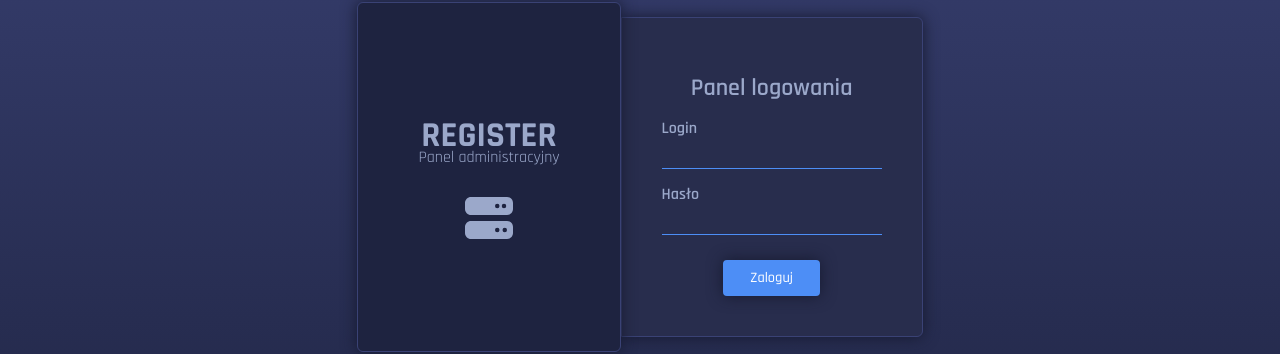
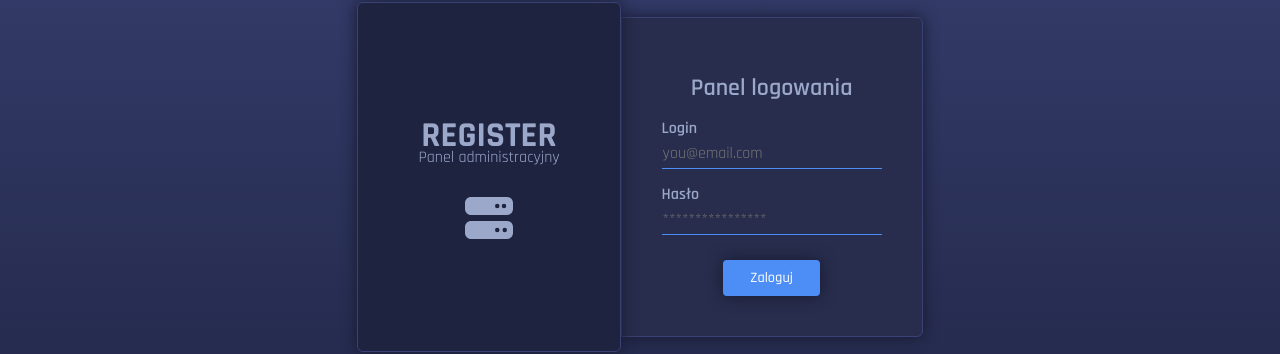
Before and after one commit to Maciej86/register-frontend, a React (Create React App) app: page / in a window 1280 px wide. Shown: the part 223-577 px from the top of the page. Built offline with nearby package versions, Linux system fonts and the light colour scheme.

Commit message:
changed input

```diff
--- a/src/core/css/theme.js
+++ b/src/core/css/theme.js
@@ -9,7 +9,7 @@ export const color = {
   warning: "rgb(238, 187, 81)",
   warning_dark: "rgb(197, 156, 68)",
   danger: "rgb(226, 87, 88)",
-  danger_dark: "rgb(189, 73, 73)",
+  danger_dark: "rgb(141, 56, 56)",
   white: "rgb(255,255,255)",
   light: "rgb(155, 168, 202)",
   dark: "rgb(22, 26, 48)",
--- a/src/features/Login/index.js
+++ b/src/features/Login/index.js
@@ -57,7 +57,9 @@ export const PanelLogin = () => {
                   type="text"
                   ref={refLoginUser}
                   id="login"
-                  maxLength={15}
+                  maxLength={20}
+                  placeholder="you@email.com"
+                  autoComplete="off"
                 />
               </FormBox>
               <FormBox>
@@ -66,6 +68,8 @@ export const PanelLogin = () => {
                   type="password"
                   ref={refPasswordUser}
                   id="password"
+                  maxLength={100}
+                  placeholder="****************"
                 />
               </FormBox>
               {statusLogin ? (
```
